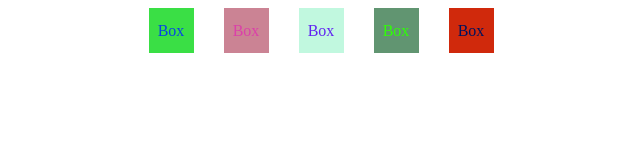
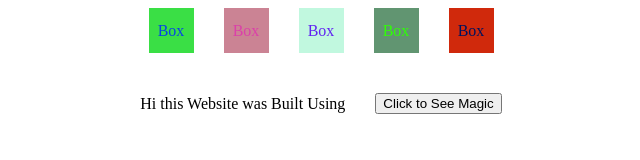
Before and after one commit to ZORDxDD/Generate-Random-Color, a plain HTML site: page index.html in a window 1280 px wide. Shown: the whole page, without its empty margins (319-959 px from the left). Drawn offline with Linux system fonts and the light colour scheme.

Commit message:
Update index.html

```diff
--- a/index.html
+++ b/index.html
@@ -20,6 +20,13 @@
             justify-content: center;
             align-items: center;
         }
+        .btn{
+            display: flex;
+            justify-content: center;
+            align-items: center;
+            gap: 30px;
+            margin: 40px;
+        }
     </style>
 
 </head>
@@ -29,8 +36,17 @@
         <div class="box">Box </div>
         <div class="box">Box </div>
         <div class="box">Box </div>
-        <div class="box">Box </div>
+        <div class="box">Box</div>
+
     </div>
+    <div class="btn" >
+        Hi this Website was Built Using <br>
+        <button id="btn">Click to See Magic</button>
+
+    </div>
+
+
+
     <script src="script.js"></script>
 </body>
 </html>
```
